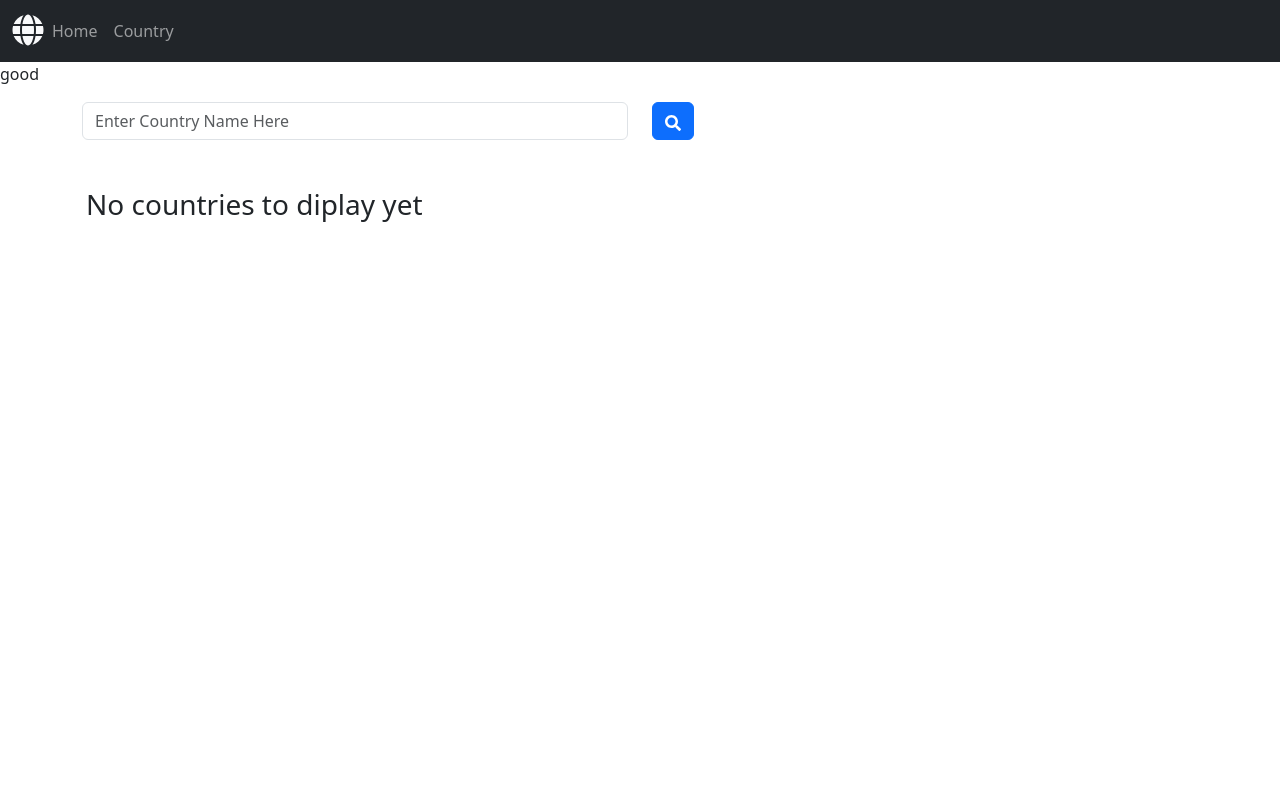
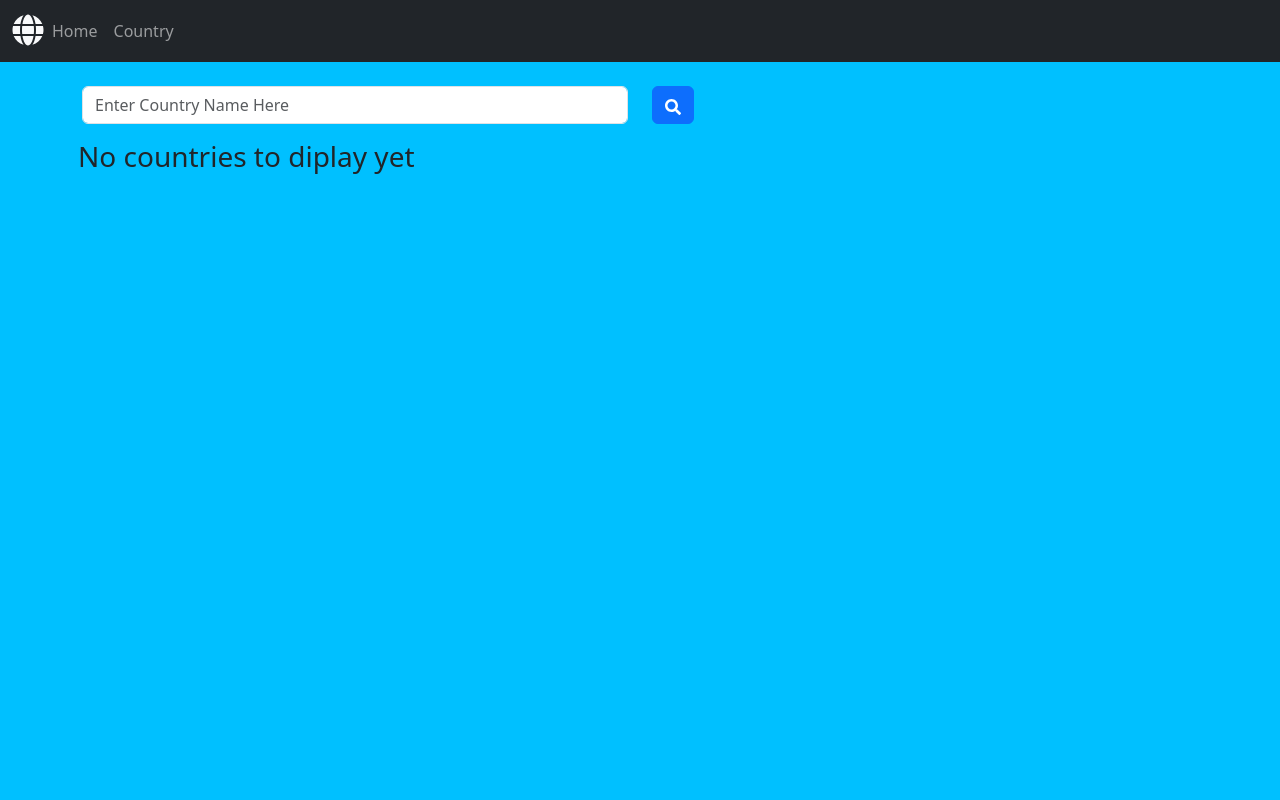
Before and after one commit to Thomas-Longworth/CountryExplorer, a React (Create React App) app in the folder frontend/country-find/: page /country in a window 1280 px wide. Shown: the top 800 px of the page. Built offline with nearby package versions, Linux system fonts and the light colour scheme.

Commit message:
add styling to country card

```diff
--- a/frontend/country-find/public/index.html
+++ b/frontend/country-find/public/index.html
@@ -27,7 +27,7 @@
     -->
     <title>React App</title>
   </head>
-  <body>
+  <body style="background-color: #00c0ff;">
     <noscript>You need to enable JavaScript to run this app.</noscript>
     <div id="root"></div>
     <!--
--- a/frontend/country-find/src/components/Country.js
+++ b/frontend/country-find/src/components/Country.js
@@ -8,38 +8,31 @@ const Country = ({ countryData }) => {
 	return (
 		<>
 
-			<div className='container mt-5 px-3 '>
-				<div className='row'>
+			<div className='container mt-3 px-2 '>
+				<div className='row justify-content-center'>
 					{
 						countryData.length === 0 ? <div className='col min-vh-100'><h3>No countries to diplay yet</h3></div>
 							:
-
 							countryData.map((each, index) => {
 								return (
 									<>
-
-
-
-										<div className='col'>
-											<div class="card " style={{ maxWidth: '18rem' }} >
-												<img class="card-img-top" src={each.flags.png} alt="country flag" />
+										<div className='col-auto '>
+											<div class="card rounded" style={{ maxWidth: '18rem' }} >
+												<img  class="card-img-top border-bottom "src={each.flags.png} alt="country flag" />
 												<div class="card-body">
-													<h5 class="card-title">{each.name.official}</h5>
-
+													<h5 class="card-title font-italic"><strong>{each.name.official}</strong></h5>
 												</div>
-
 												<ul class="list-group list-group-flush">
 													<li class="list-group-item"><strong>Region:</strong> {each.region}</li>
 													<li class="list-group-item"><strong>Capital:</strong> {each.capital}</li>
 													<li class="list-group-item"><strong>Population:</strong> {each.population}</li>
+													<li class="list-group-item"><strong>Area Tm^2:</strong> {each.area}</li>
 												</ul>
-
 											</div>
 										</div>
 									</>
 								)
 							})}
-
 				</div>
 			</div>
 
--- a/frontend/country-find/src/components/CountryForm.js
+++ b/frontend/country-find/src/components/CountryForm.js
@@ -46,8 +46,7 @@ const CountryForm = () => {
 	return (
 		<>
 
-			{status}
-			<div className='container mt-3'>
+			<div className='container mt-4'>
 				<div className='row'>
 					<div className='col'><input
 						className="form-control"
--- a/frontend/country-find/src/index.css
+++ b/frontend/country-find/src/index.css
@@ -2,10 +2,8 @@ body {
   margin: 0;
   padding:0;
 
+
   min-height: 100vh;
-  font-family: -apple-system, BlinkMacSystemFont, 'Segoe UI', 'Roboto', 'Oxygen',
-    'Ubuntu', 'Cantarell', 'Fira Sans', 'Droid Sans', 'Helvetica Neue',
-    sans-serif;
-  -webkit-font-smoothing: antialiased;
-  -moz-osx-font-smoothing: grayscale;
+
+  background-color: #00c0ff;
 }
--- a/frontend/country-find/src/pages/Home.js
+++ b/frontend/country-find/src/pages/Home.js
@@ -1,5 +1,5 @@
 import React from 'react'
-import map from '../assets/images/map.jpg'
+import map from '../assets/images/map.png'
 import { Link } from 'react-router-dom'
 
 const Home = () => {
```
Also changed, not shown: frontend/country-find/src/assets/images/map.jpg (deleted), frontend/country-find/src/assets/images/map.png (added).
